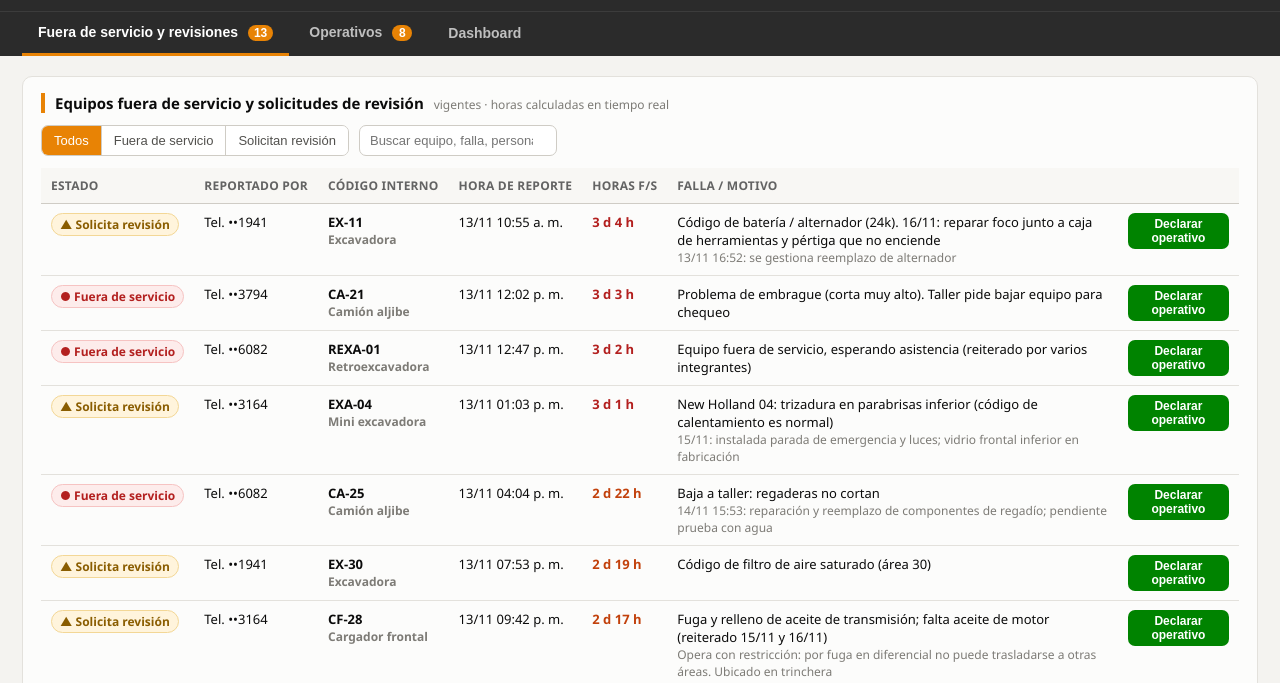
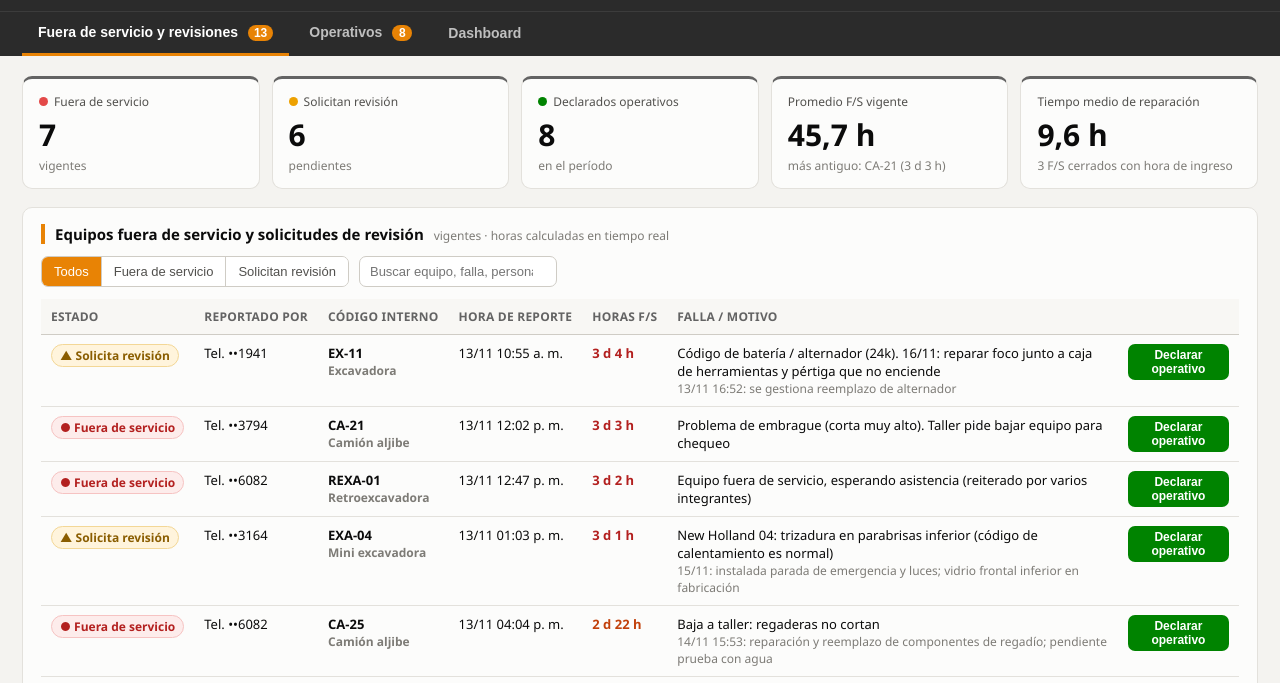
Before and after one commit to Rentamaq/TallerCDA, a plain HTML site: page index.html in a window 1280 px wide. Shown: the part 81-764 px from the top of the page. Drawn offline with Linux system fonts and the light colour scheme.

Commit message:
KPIs también en la pestaña Fuera de servicio y revisiones
Co-Authored-By: Claude Opus 5.5 <noreply@anthropic.com>
Claude-Session: https://claude.ai/code/session_01ReE6UrkyBZGupKAueNmr7g

```diff
--- a/index.html
+++ b/index.html
@@ -157,6 +157,7 @@
 <main>
   <!-- ================= PESTAÑA 1 ================= -->
   <section class="tab active" id="t1">
+    <div class="kpis" id="kpis1"></div>
     <div class="card">
       <h2>Equipos fuera de servicio y solicitudes de revisión <small>vigentes · horas calculadas en tiempo real</small></h2>
       <div class="toolbar">
@@ -421,6 +422,7 @@ function renderDashboard(recs, abiertos, ops, now){
     <div class="kpi"><div class="lab"><span class="dot" style="background:var(--op)"></span>Declarados operativos</div><div class="val">${ops.length}</div><div class="foot">en el período</div></div>
     <div class="kpi"><div class="lab">Promedio F/S vigente</div><div class="val">${dur(prom)}</div><div class="foot">${masAntiguo?"más antiguo: "+esc(masAntiguo.equipo)+" ("+dur(hoursBetween(masAntiguo.fecha_reporte,now))+")":"—"}</div></div>
     <div class="kpi"><div class="lab">Tiempo medio de reparación</div><div class="val">${cerradosFS.length?dur(mttr):"—"}</div><div class="foot">${cerradosFS.length} F/S cerrados con hora de ingreso</div></div>`;
+  document.getElementById("kpis1").innerHTML = document.getElementById("kpis").innerHTML;
 
   const estado = [["Fuera de servicio (detenido)",fsAb.length],["Pendiente de revisión (opera)",revAb.length],["Operativo / reparado",ops.length]];
   const nEq = estado.reduce((s,e)=>s+e[1],0);
```
Also changed, not shown: 1 other file.
